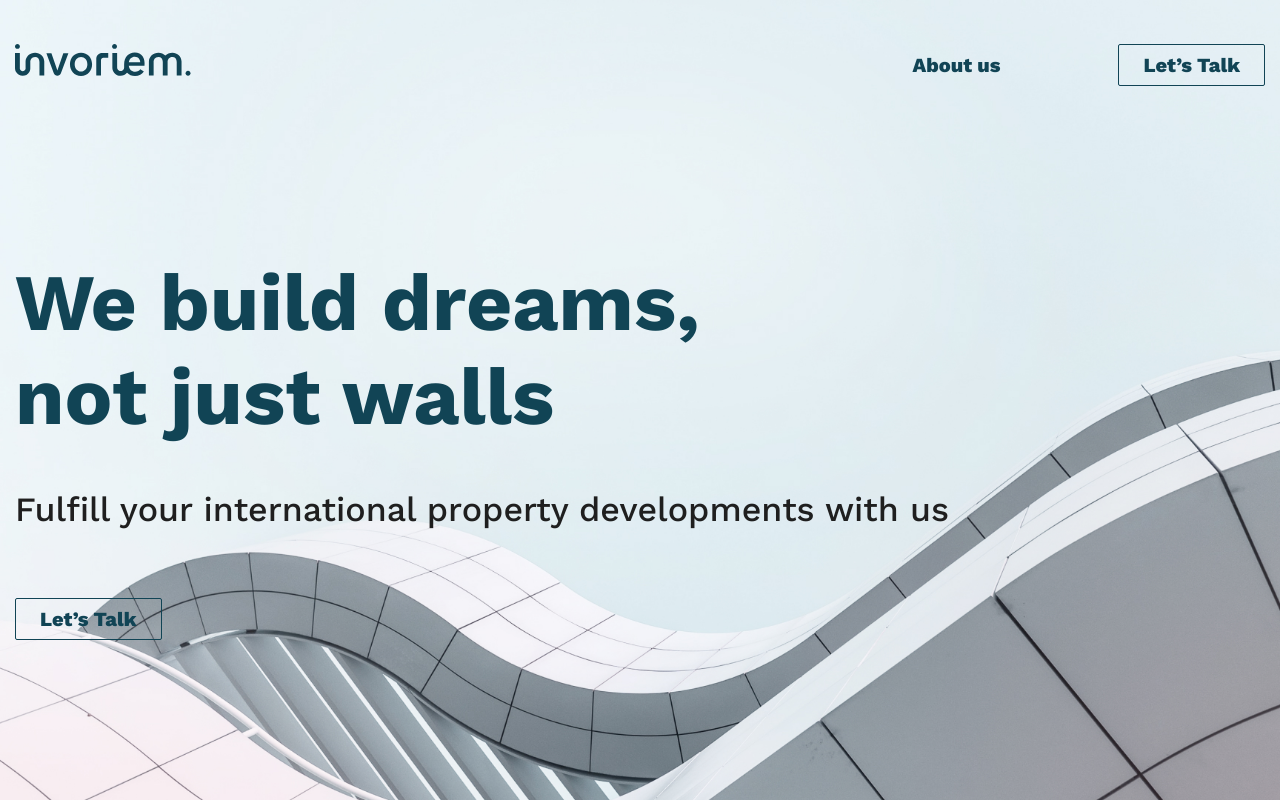
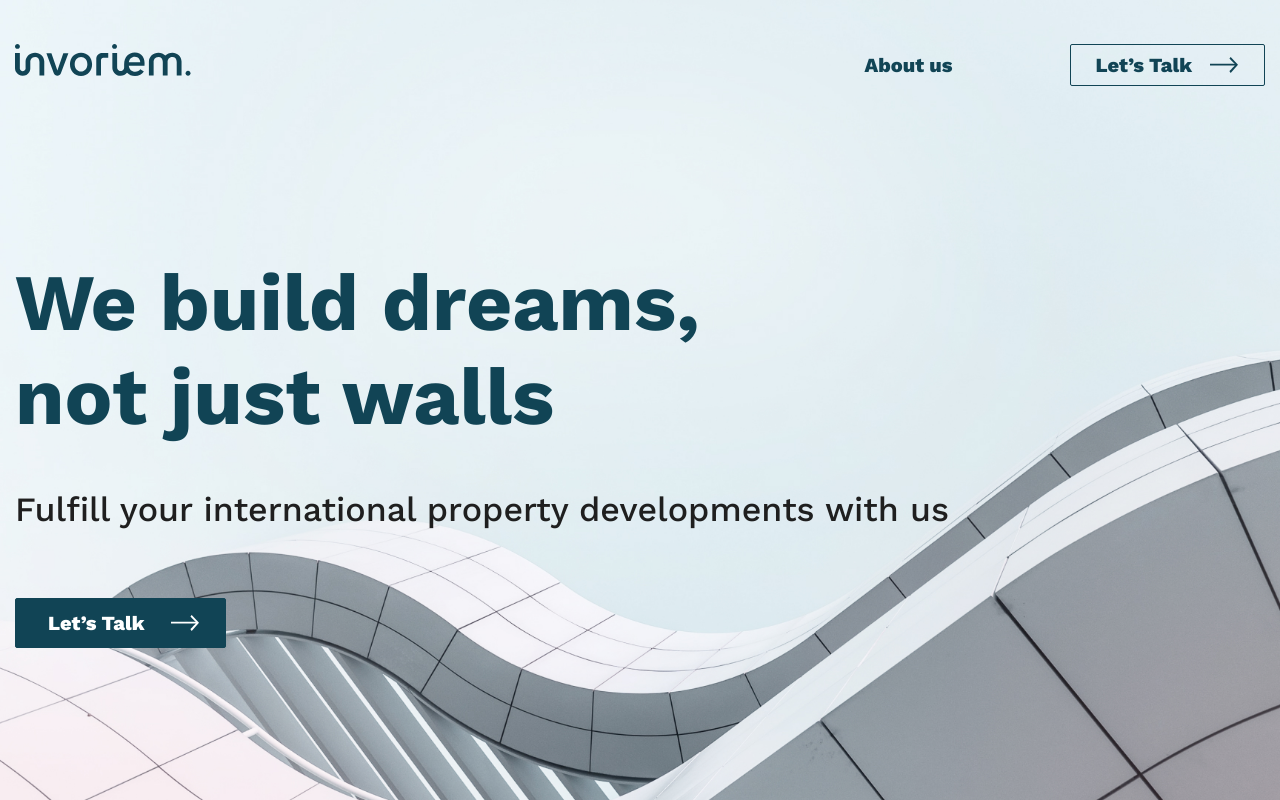
Before and after one commit to eart4/invoriem, a plain HTML site: page index.html in a window 1280 px wide. Drawn offline with nearby package versions, Linux system fonts and the light colour scheme.

Commit message:
create: created arrows

```diff
--- a/index.html
+++ b/index.html
@@ -32,7 +32,7 @@
                     <p>Fulfill your international property developments with us</p>
 
                     <div class="header__btn">
-                        <a class="btn">Let’s Talk</a>
+                        <a class="btn btn--big btn--dark">Let’s Talk</a>
                     </div>
 
                 </div>
--- a/main.css
+++ b/main.css
@@ -16,6 +16,7 @@ body{
 
 
 .btn {
+    position: relative;
     display: inline-block;
     padding: 10px 24px;
     border: 1px solid #114455;
@@ -24,6 +25,57 @@ body{
     font-size: 20px;
     font-weight: 800;
     text-decoration: none;
+    padding-right: 72px;
+    transition: .3s;
+
+}
+
+.btn--big{
+    padding: 14px 32px;
+    padding-right: 80px;
+}
+.btn--dark{
+    cursor: pointer;
+    background-color: #114455;
+    color: white;
+}
+
+.btn--dark::after{
+    background-image: url('./images/arr.svg') !important;
+    transition: .3s;
+
+}
+
+.btn::after{
+    content: '';
+    position: absolute;
+    width: 32px;
+    height: 32px;
+    right: 24px;
+    top: 50%;
+    transform: translateY(-50%);
+    background-image: url('./images/arr-blck.svg');
+    background-repeat: no-repeat;
+    background-position: center;
+    transition: .3s;
+}
+
+.btn:hover::after{
+    background-image: url('./images/arr.svg') ;
+}
+
+.btn:hover{
+    background-color: #114455;
+    color: white;
+}
+
+.btn--dark:hover::after{
+    background-image: url('./images/arr-blck.svg') !important;
+}
+
+.btn--dark:hover{
+    background-color: white;
+    color: #114455;
 }
 
 
```
Also changed, not shown: images/arr-blck.svg (added), images/arr.svg (added).
